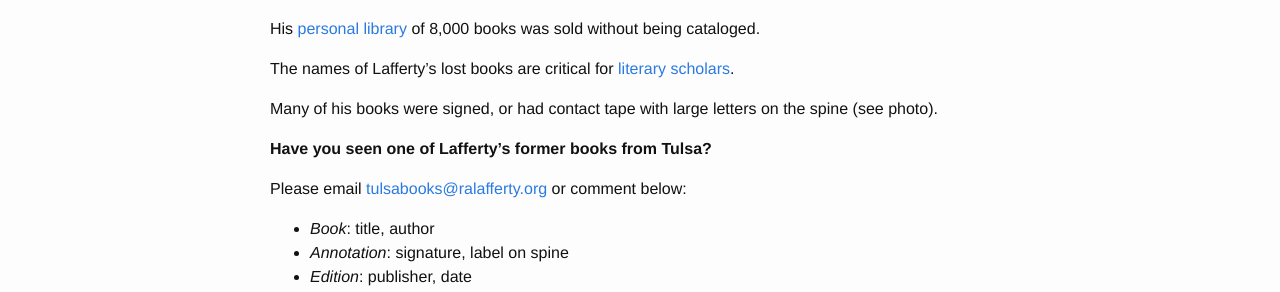
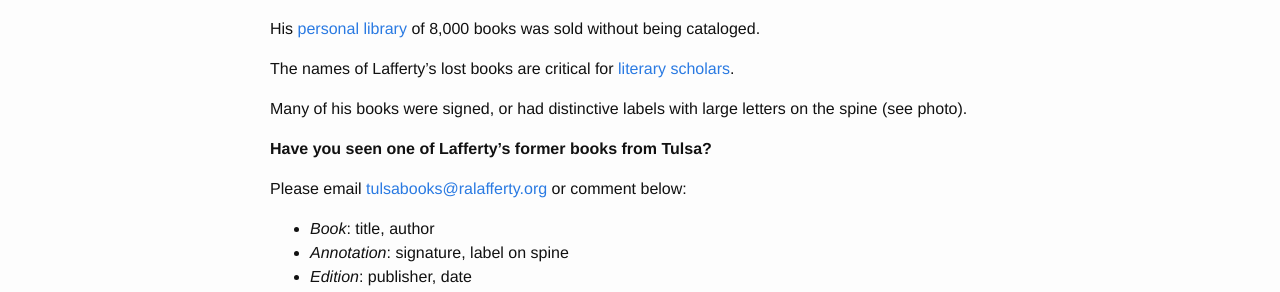
Before and after one commit to ralafferty/ralafferty.github.io, a Jekyll site: the page built from pages/tulsa-books-ad.md, in a window 1280 px wide. Shown: the part 580-872 px from the top of the page. Built offline with Jekyll 4.4.1, drawn with Linux system fonts in a browser that asks for light colours; nearby versions of some CDN libraries; comment, search, counter and statistics services are not loaded.

Commit message:
minor edit

```diff
--- a/pages/tulsa-books-ad.md
+++ b/pages/tulsa-books-ad.md
@@ -17,7 +17,7 @@ His [personal library](/library) of 8,000 books was sold without being cataloged
 
 The names of Lafferty's lost books are critical for [literary scholars](http://ralafferty.tumblr.com/post/50714796965/27-golden-gate#comment-913492025).
 
-Many of his books were signed, or had contact tape with large letters on the spine (see photo).
+Many of his books were signed, or had distinctive labels with large letters on the spine (see photo).
 
 **Have you seen one of Lafferty's former books from Tulsa?**
 
```
